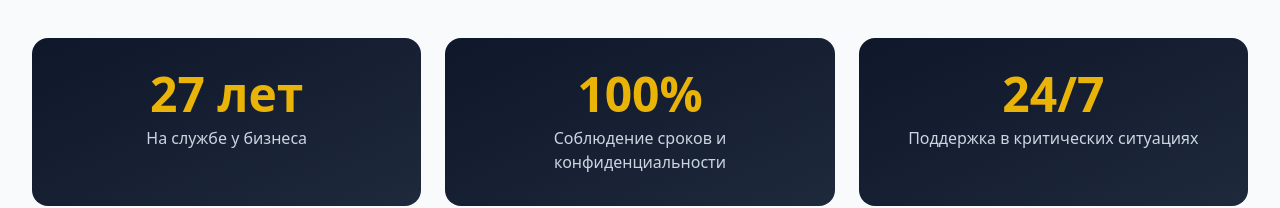
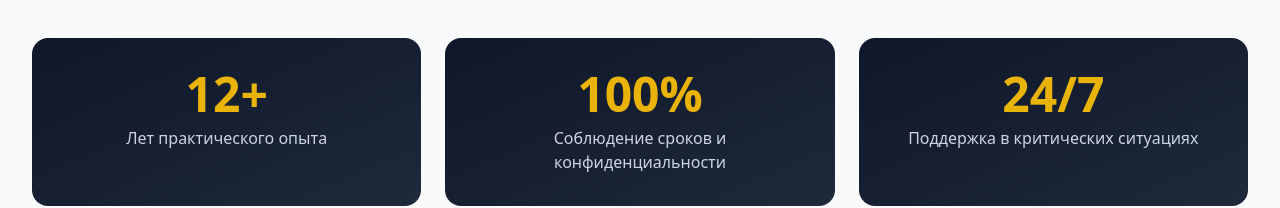
Before and after one commit to kfy6pyf79t-max/terratax, a Next.js app: page / in a window 1280 px wide. Shown: the part 2470-2678 px from the top of the page. Built offline with nearby package versions, Linux system fonts and the light colour scheme.

Commit message:
Привязка домена terratax.ru и изменения

```diff
--- a/app/components/Advantages.tsx
+++ b/app/components/Advantages.tsx
@@ -76,8 +76,8 @@ export default function Advantages() {
            {/* Блок с цифрами и достижениями */}
         <div className="mt-16 grid grid-cols-1 md:grid-cols-3 gap-6">
           <div className="bg-gradient-to-br from-slate-900 to-slate-800 text-white p-8 rounded-2xl text-center hover:shadow-xl transition-shadow duration-300">
-            <div className="text-4xl lg:text-5xl font-bold text-yellow-500 mb-2">27 лет</div>
-            <div className="text-slate-300 font-medium">На службе у бизнеса</div>
+            <div className="text-4xl lg:text-5xl font-bold text-yellow-500 mb-2">12+</div>
+            <div className="text-slate-300 font-medium">Лет практического опыта</div>
           </div>
           <div className="bg-gradient-to-br from-slate-900 to-slate-800 text-white p-8 rounded-2xl text-center hover:shadow-xl transition-shadow duration-300">
             <div className="text-4xl lg:text-5xl font-bold text-yellow-500 mb-2">100%</div>
--- a/app/components/Founder.tsx
+++ b/app/components/Founder.tsx
@@ -10,7 +10,7 @@ export default function Founder() {
           <div className="relative">
             <div className="relative aspect-[3/4] max-w-md mx-auto rounded-3xl overflow-hidden shadow-2xl">
               <img
-                src="https://kfy6pyf79t-max.github.io/terratax/images/founder.jpg"
+                src="/images/founder.jpg"
                 alt="Терре Дмитрий Васильевич — основатель TerraTax.Agency"
                 className="w-full h-full object-cover"
                 loading="lazy"
@@ -53,7 +53,7 @@ export default function Founder() {
                 <li className="flex items-start gap-3">
                   <span className="mt-2 w-2 h-2 bg-yellow-500 rounded-full flex-shrink-0"></span>
                   <span className="text-slate-700 leading-relaxed">
-                    <strong className="text-slate-900">Более 10 лет работы в ФНС:</strong> личное проведение нестандартных и нишевых налоговых проверок, в этой связи обладание незаурядными практическими знаниями в сфере налогового контроля
+                    <strong className="text-slate-900">Более 10 лет работы в ФНС:</strong> личное проведение нестандартных и нишевых налоговых проверок, незаурядные практическе знания и навыки в сфере налогового контроля
                   </span>
                 </li>
               </ul>
--- a/app/components/Hero.tsx
+++ b/app/components/Hero.tsx
@@ -3,7 +3,7 @@ export default function Hero() {
       <section className="relative min-h-screen flex items-center justify-center overflow-hidden">
         {/* Фоновое изображение через тег img */}
         <img
-          src="https://kfy6pyf79t-max.github.io/terratax/images/hero-bg.jpg"
+          src="/images/hero-bg.jpg"
           alt=""
           className="absolute inset-0 w-full h-full object-cover"
           aria-hidden="true"
--- a/next.config.js
+++ b/next.config.js
@@ -10,10 +10,10 @@ const nextConfig = {
   trailingSlash: true,
 
   // basePath применяется ТОЛЬКО при публикации на GitHub Pages
-  basePath: isProduction ? '/terratax' : '',
+  // {basePath: isProduction ? '/terratax' : ''}, // временно отключено ,
 
   // assetPrefix применяется ТОЛЬКО при публикации на GitHub Pages
-  assetPrefix: isProduction ? '/terratax/' : '',
+  // {assetPrefix: isProduction ? '/terratax/' : ''}, // временно отключено,
 };
 
 module.exports = nextConfig;
```
Also changed, not shown: 1 other file (tests, documents, lock files or other folders).
